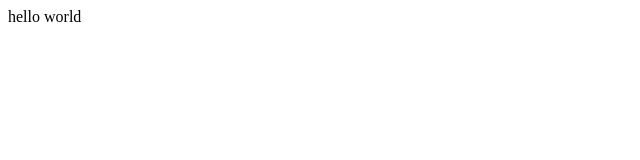
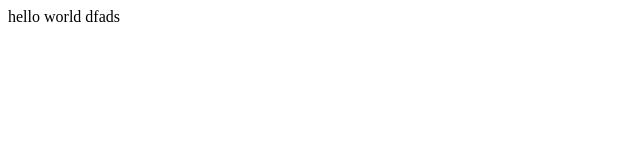
Before and after one commit to getrealzx/projects, a plain HTML site: page personal_website/index.html in a window 1280 px wide. Shown: the full height of the page, 0-640 px from the left. Drawn offline with Linux system fonts and the light colour scheme.

Commit message:
1st commit

```diff
--- a/personal_website/index.html
+++ b/personal_website/index.html
@@ -7,6 +7,6 @@
     <title>Document</title>
 </head>
 <body>
-    hello world
+    hello world dfads
 </body>
 </html>
```
